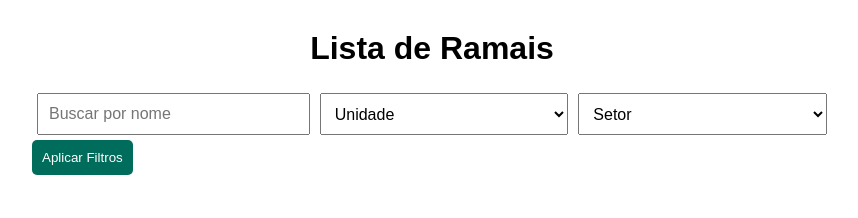
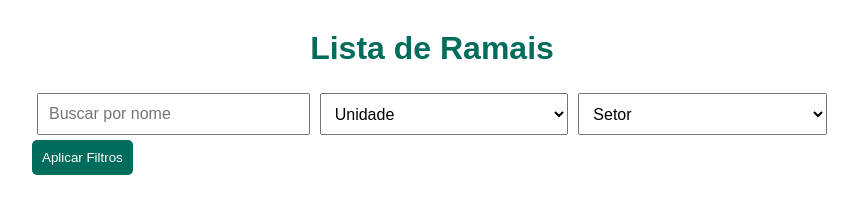
Before and after one commit to abelsilvabrandao/ramais, a website with bundled scripts: page index.html in a window 1280 px wide. Shown: the whole page, without its empty margins (208-1066 px from the left). Built offline with nearby package versions, Linux system fonts and the light colour scheme; no server answers.

Commit message:
Update styles2.css

```diff
--- a/styles2.css
+++ b/styles2.css
@@ -8,6 +8,7 @@ body {
 h1 {
     text-align: center;
     margin-top: 10px;
+    color: #006c5b;
 }
 
 .container {
```
